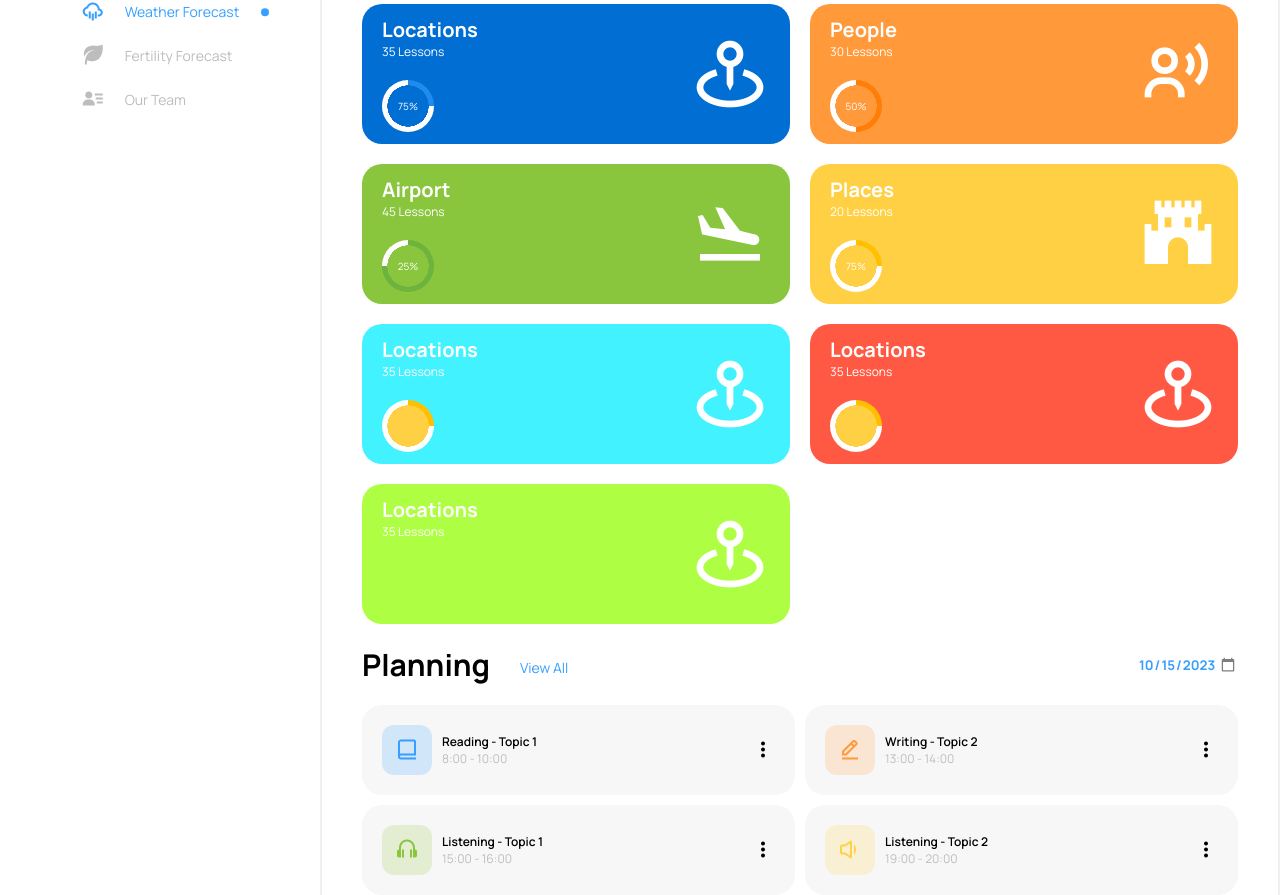
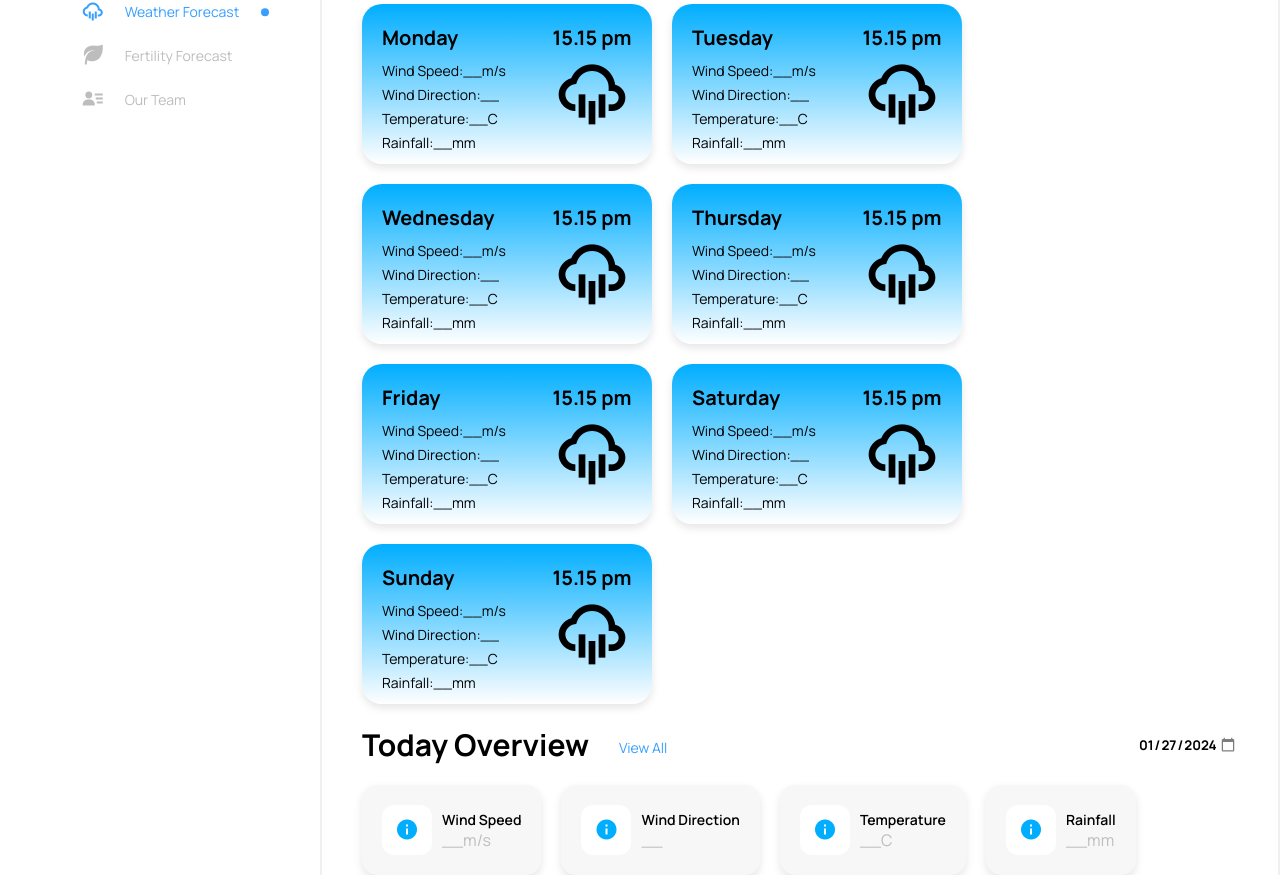
Before and after one commit to fajaradhitiapratama/Agri-DroneDashboard, a plain HTML site: page dashboard/ws-dashboard.html in a window 1280 px wide. Shown: the part 141-1036 px from the top of the page. Drawn offline with nearby package versions, Linux system fonts and the light colour scheme.

Commit message:
update ws

```diff
--- a/dashboard/ws-dashboard.html
+++ b/dashboard/ws-dashboard.html
@@ -51,7 +51,7 @@
         <div class="separator">
           <div class="info">
             <h3>7 Days Weather Forecast</h3>
-            <a href="#">View All</a>
+            <!-- <a href="#">View All</a> -->
           </div>
         </div>
 
@@ -59,174 +59,164 @@
           <div class="item">
             <div class="progress">
               <div class="info">
-                <h5>Locations</h5>
-                <p>35 Lessons</p>
+                <h5 style="margin-bottom: 10px;">Monday</h5>
+                <p>Wind Speed:__m/s</p>
+                <p>Wind Direction:__</p>
+                <p>Temperature:__C</p>
+                <p>Rainfall:__mm</p>
               </div>
-              <div
-                class="progress-bar"
-                role="progressbar"
-                aria-valuenow="75"
-                aria-valuemin="0"
-                aria-valuemax="100"
-              ></div>
             </div>
-            <i class="bx bx-map-pin"></i>
+            <div class="time">
+              <h5>15.15 pm</h5>
+              <i class="bx bx-cloud-rain"></i>
+            </div>
           </div>
           <div class="item">
             <div class="progress">
               <div class="info">
-                <h5>People</h5>
-                <p>30 Lessons</p>
+                <h5 style="margin-bottom: 10px;">Tuesday</h5>
+                <p>Wind Speed:__m/s</p>
+                <p>Wind Direction:__</p>
+                <p>Temperature:__C</p>
+                <p>Rainfall:__mm</p>
               </div>
-              <div
-                class="progress-bar"
-                role="progressbar"
-                aria-valuenow="75"
-                aria-valuemin="0"
-                aria-valuemax="100"
-              ></div>
             </div>
-            <i class="bx bx-user-voice"></i>
+            <div class="time">
+              <h5>15.15 pm</h5>
+              <i class="bx bx-cloud-rain"></i>
+            </div>
           </div>
           <div class="item">
             <div class="progress">
               <div class="info">
-                <h5>Airport</h5>
-                <p>45 Lessons</p>
+                <h5 style="margin-bottom: 10px;">Wednesday</h5>
+                <p>Wind Speed:__m/s</p>
+                <p>Wind Direction:__</p>
+                <p>Temperature:__C</p>
+                <p>Rainfall:__mm</p>
               </div>
-              <div
-                class="progress-bar"
-                role="progressbar"
-                aria-valuenow="75"
-                aria-valuemin="0"
-                aria-valuemax="100"
-              ></div>
             </div>
-            <i class="bx bxs-plane-land"></i>
+            <div class="time">
+              <h5>15.15 pm</h5>
+              <i class="bx bx-cloud-rain"></i>
+            </div>
           </div>
           <div class="item">
             <div class="progress">
               <div class="info">
-                <h5>Places</h5>
-                <p>20 Lessons</p>
+                <h5 style="margin-bottom: 10px;">Thursday</h5>
+                <p>Wind Speed:__m/s</p>
+                <p>Wind Direction:__</p>
+                <p>Temperature:__C</p>
+                <p>Rainfall:__mm</p>
               </div>
-              <div
-                class="progress-bar"
-                role="progressbar"
-                aria-valuenow="75"
-                aria-valuemin="0"
-                aria-valuemax="100"
-              ></div>
             </div>
-            <i class="bx bxs-castle"></i>
+            <div class="time">
+              <h5>15.15 pm</h5>
+              <i class="bx bx-cloud-rain"></i>
+            </div>
           </div>
           <div class="item">
             <div class="progress">
               <div class="info">
-                <h5>Locations</h5>
-                <p>35 Lessons</p>
+                <h5 style="margin-bottom: 10px;">Friday</h5>
+                <p>Wind Speed:__m/s</p>
+                <p>Wind Direction:__</p>
+                <p>Temperature:__C</p>
+                <p>Rainfall:__mm</p>
               </div>
-              <div
-                class="progress-bar"
-                role="progressbar"
-                aria-valuenow="75"
-                aria-valuemin="0"
-                aria-valuemax="100"
-              ></div>
             </div>
-            <i class="bx bx-map-pin"></i>
+            <div class="time">
+              <h5>15.15 pm</h5>
+              <i class="bx bx-cloud-rain"></i>
+            </div>
           </div>
           <div class="item">
             <div class="progress">
               <div class="info">
-                <h5>Locations</h5>
-                <p>35 Lessons</p>
+                <h5 style="margin-bottom: 10px;">Saturday</h5>
+                <p>Wind Speed:__m/s</p>
+                <p>Wind Direction:__</p>
+                <p>Temperature:__C</p>
+                <p>Rainfall:__mm</p>
               </div>
-              <div
-                class="progress-bar"
-                role="progressbar"
-                aria-valuenow="75"
-                aria-valuemin="0"
-                aria-valuemax="100"
-              ></div>
             </div>
-            <i class="bx bx-map-pin"></i>
+            <div class="time">
+              <h5>15.15 pm</h5>
+              <i class="bx bx-cloud-rain"></i>
+            </div>
           </div>
           <div class="item">
             <div class="progress">
               <div class="info">
-                <h5>Locations</h5>
-                <p>35 Lessons</p>
+                <h5 style="margin-bottom: 10px;">Sunday</h5>
+                <p>Wind Speed:__m/s</p>
+                <p>Wind Direction:__</p>
+                <p>Temperature:__C</p>
+                <p>Rainfall:__mm</p>
               </div>
-              <div
-                class="progress-bar"
-                role="progressbar"
-                aria-valuenow="75"
-                aria-valuemin="0"
-                aria-valuemax="100"
-              ></div>
             </div>
-            <i class="bx bx-map-pin"></i>
+            <div class="time">
+              <h5>15.15 pm</h5>
+              <i class="bx bx-cloud-rain"></i>
+            </div>
           </div>
         </div>
 
         <div class="separator">
           <div class="info">
-            <h3>Planning</h3>
+            <h3>Today Overview</h3>
             <a href="#">View All</a>
           </div>
-          <input type="date" value="2023-10-15" />
+          <input type="date" id="tglsekarang" />
         </div>
 
         <div class="planning">
           <div class="item">
             <div class="left">
               <div class="icon">
-                <i class="bx bx-book-alt"></i>
+                <i class="bx bxs-info-circle"></i>
               </div>
               <div class="details">
-                <h5>Reading - Topic 1</h5>
-                <p>8:00 - 10:00</p>
+                <h5>Wind Speed</h5>
+                <p>__m/s</p>
               </div>
             </div>
-            <i class="bx bx-dots-vertical-rounded"></i>
           </div>
           <div class="item">
             <div class="left">
               <div class="icon">
-                <i class="bx bx-edit-alt"></i>
+                <i class="bx bxs-info-circle"></i>
               </div>
               <div class="details">
-                <h5>Writing - Topic 2</h5>
-                <p>13:00 - 14:00</p>
+                <h5>Wind Direction</h5>
+                <p>__</p>
               </div>
             </div>
-            <i class="bx bx-dots-vertical-rounded"></i>
           </div>
           <div class="item">
             <div class="left">
               <div class="icon">
-                <i class="bx bx-headphone"></i>
+                <i class="bx bxs-info-circle"></i>
               </div>
               <div class="details">
-                <h5>Listening - Topic 1</h5>
-                <p>15:00 - 16:00</p>
+                <h5>Temperature</h5>
+                <p>__C</p>
               </div>
             </div>
-            <i class="bx bx-dots-vertical-rounded"></i>
           </div>
           <div class="item">
             <div class="left">
               <div class="icon">
-                <i class="bx bx-volume-low"></i>
+                <i class="bx bxs-info-circle"></i>
               </div>
               <div class="details">
-                <h5>Listening - Topic 2</h5>
-                <p>19:00 - 20:00</p>
+                <h5>Rainfall</h5>
+                <p>__mm</p>
               </div>
             </div>
-            <i class="bx bx-dots-vertical-rounded"></i>
           </div>
+
         </div>
       </main>
 
--- a/js/ws-script.js
+++ b/js/ws-script.js
@@ -24,3 +24,6 @@ sidebarItems.forEach(element => {
 
     });
 });
+
+const today = new Date().toISOString().split('T')[0];
+document.getElementById('tglsekarang').value = today;
--- a/style/ws-style.css
+++ b/style/ws-style.css
@@ -206,18 +206,19 @@ main .separator .search input::placeholder {
 }
 
 main .analytics {
-  display: grid;
-  grid-template-columns: 1fr 1fr;
+  display: flex;
+  flex-wrap: wrap;
+  /* grid-template-columns: 4fr 2fr; */
   gap: 20px;
   margin-top: 20px;
 }
 
 main .analytics .item {
   display: flex;
-  align-items: center;
+  /* align-items: center; */
   justify-content: space-between;
-  height: 140px;
-  min-width: 214px;
+  height: 160px;
+  width: 290px;
   padding: 20px;
   border-radius: 20px;
 }
@@ -228,113 +229,39 @@ main .analytics .item .progress {
   justify-content: space-between;
 }
 
-main .analytics .item .progress .info h5 {
-  color: #fff;
+main .analytics .item .progress .info h5,
+main .analytics .item .time h5{
+  color: #000000;
   font-size: 20px;
   font-weight: bold;
 }
 
 main .analytics .item .progress .info p {
-  color: #fff;
-  font-size: 12px;
+  color: #000000;
+  font-size: 14px;
+  margin-bottom: 5px;
 }
 
-main .analytics .item .progress .progress-bar {
+main .analytics .item .time{
   display: flex;
+  flex-direction: column;
   align-items: center;
-  justify-content: center;
-  margin-top: 20px;
-  width: 52px;
-  height: 52px;
-  border-radius: 50%;
-}
-
-main .analytics .item:nth-child(1) .progress .progress-bar {
-  background: radial-gradient(closest-side, #006ed3 79%, transparent 80% 100%),
-    conic-gradient(#208bee 25%, #fff 0%);
-}
-
-main .analytics .item:nth-child(2) .progress .progress-bar {
-  background: radial-gradient(closest-side, #ff993a 79%, transparent 80% 100%),
-    conic-gradient(#ff7e07 50%, #fff 0%);
-}
-
-main .analytics .item:nth-child(3) .progress .progress-bar {
-  background: radial-gradient(closest-side, #8ac53e 79%, transparent 80% 100%),
-    conic-gradient(#6eb33d 75%, #fff 0%);
-}
-
-main .analytics .item:nth-child(4) .progress .progress-bar {
-  background: radial-gradient(closest-side, #ffd043 79%, transparent 80% 100%),
-    conic-gradient(#ffc000 25%, #fff 0%);
-}
-
-main .analytics .item:nth-child(5) .progress .progress-bar {
-  background: radial-gradient(closest-side, #ffd043 79%, transparent 80% 100%),
-    conic-gradient(#ffc000 25%, #fff 0%);
-}
-
-main .analytics .item:nth-child(6) .progress .progress-bar {
-  background: radial-gradient(closest-side, #ffd043 79%, transparent 80% 100%),
-    conic-gradient(#ffc000 25%, #fff 0%);
-}
-
-main .analytics .item:nth-child(4) .progress .progress-bar {
-  background: radial-gradient(closest-side, #ffd043 79%, transparent 80% 100%),
-    conic-gradient(#ffc000 25%, #fff 0%);
-}
-
-main .analytics .item .progress .progress-bar::before {
-  font-size: 10px;
-  color: #fff;
-}
-
-main .analytics .item:nth-child(1) .progress .progress-bar::before,
-main .analytics .item:nth-child(4) .progress .progress-bar::before {
-  content: "75%";
-}
-
-main .analytics .item:nth-child(2) .progress .progress-bar::before {
-  content: "50%";
-}
-
-main .analytics .item:nth-child(3) .progress .progress-bar::before {
-  content: "25%";
 }
 
 main .analytics .item i {
   font-size: 80px;
-  color: #fff;
+  color: #000000;
 }
 
-main .analytics .item:nth-child(1) {
-  background: #006ed3;
+main .analytics .item{
+  background: linear-gradient(rgb(0, 174, 255), rgba(255, 255, 255, 0.4));
+  box-shadow: 0px 4px 8px rgba(0, 0, 0, 0.1);
 }
 
-main .analytics .item:nth-child(2) {
-  background: #ff993a;
-}
-
-main .analytics .item:nth-child(3) {
-  background: #8ac53e;
-}
-
-main .analytics .item:nth-child(4) {
-  background: #ffd043;
-}
-main .analytics .item:nth-child(5) {
-  background: #43f2ff;
-}
-main .analytics .item:nth-child(6) {
-  background: #ff5943;
-}
-main .analytics .item:nth-child(7) {
-  background: #aeff43;
-}
 
 main .separator input {
   border: none;
-  color: #369fff;
+  color: #000000;
   font-weight: bold;
   outline: none;
   width: 100px;
@@ -347,9 +274,10 @@ input[type="date"]::-webkit-calendar-picker-indicator {
 }
 
 main .planning {
-  display: grid;
-  grid-template-columns: 1fr 1fr;
-  gap: 10px;
+  display: flex;
+  flex-wrap: wrap;
+  /* grid-template-columns: 1fr 1fr; */
+  gap: 20px;
   margin-top: 20px;
 }
 
@@ -359,7 +287,9 @@ main .planning .item {
   justify-content: space-between;
   padding: 20px;
   background-color: #f7f7f7;
-  border-radius: 20px;
+  border-radius: 15px;
+  cursor: pointer;
+  box-shadow: 0px 4px 8px rgba(0, 0, 0, 0.1)
 }
 
 main .planning .item .left {
@@ -377,45 +307,22 @@ main .planning .item .left .icon {
   justify-content: center;
 }
 
-main .planning .item:nth-child(1) .left .icon {
-  background: #d1e6f9;
+main .planning .item .left .icon {
+  background: white;
 }
 
-main .planning .item:nth-child(1) .left .icon i {
-  color: #369fff;
-}
-
-main .planning .item:nth-child(2) .left .icon {
-  background: #f9e5d2;
-}
-
-main .planning .item:nth-child(2) .left .icon i {
-  color: #ff993a;
-}
-
-main .planning .item:nth-child(3) .left .icon {
-  background: #e2edd2;
-}
-
-main .planning .item:nth-child(3) .left .icon i {
-  color: #8ac53e;
-}
-
-main .planning .item:nth-child(4) .left .icon {
-  background: #f9f0d3;
-}
-
-main .planning .item:nth-child(4) .left .icon i {
-  color: #ffd143;
+main .planning .item .left .icon i {
+  color: rgb(0, 174, 255);
 }
 
 main .planning .item .left .details h5 {
-  font-size: 12px;
+  font-size: 14px;
   font-weight: 600;
 }
 
 main .planning .item .left .details p {
   font-size: 12px;
+  font-size: medium;
   color: #bdbdbd;
 }
 
```
